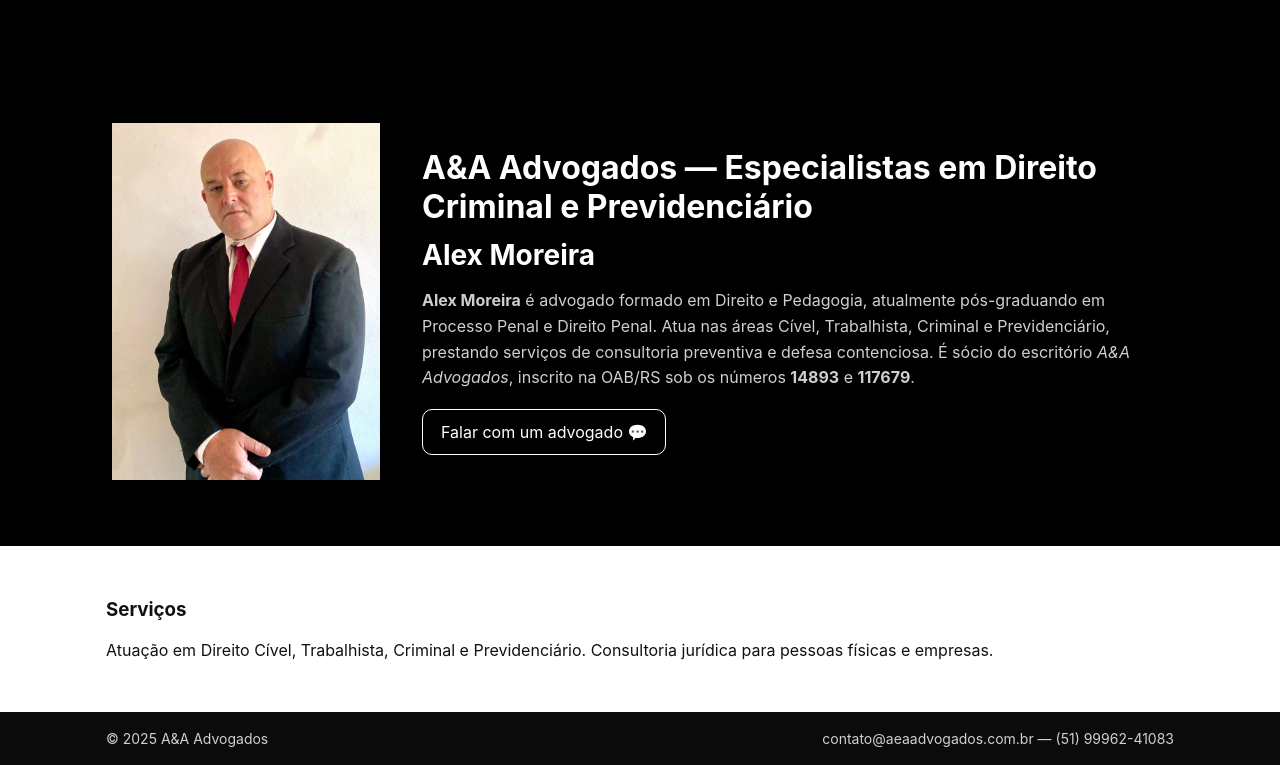
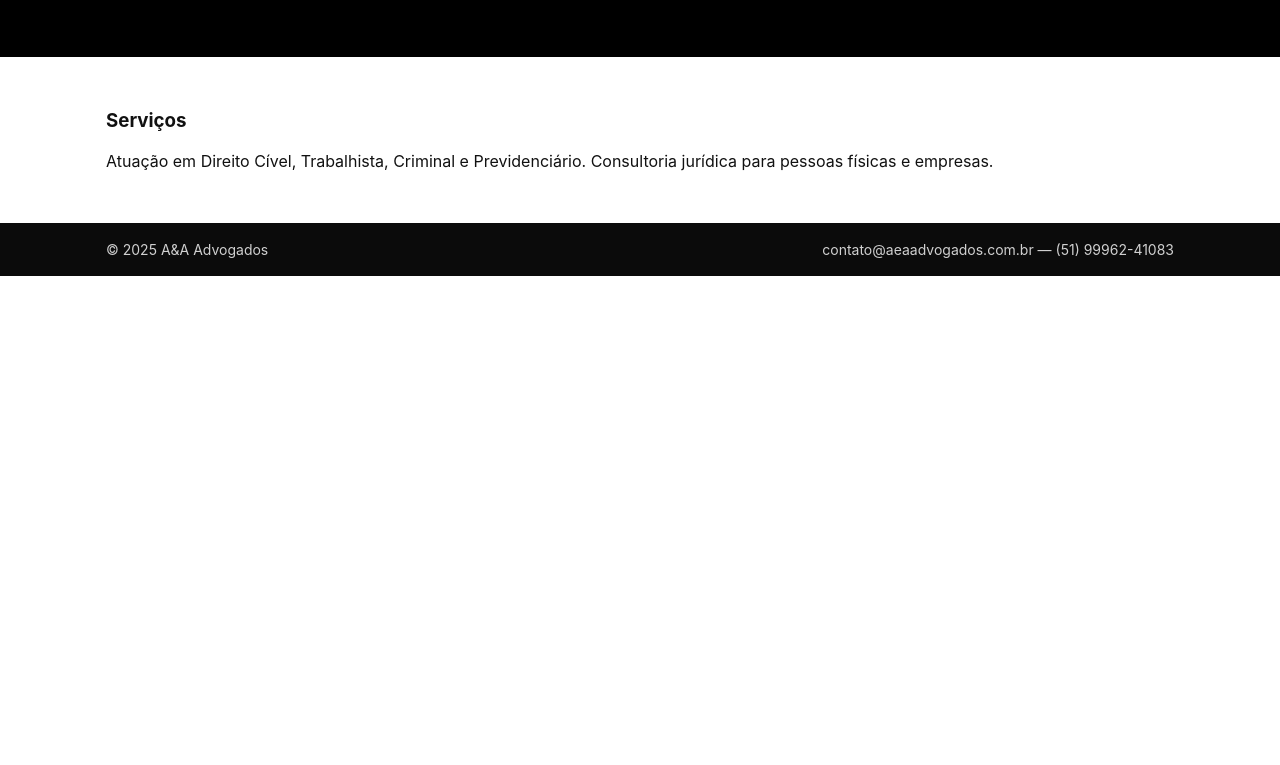
Before and after one commit to Rodrigofrancon/siteAdvogadoAM, a plain HTML site: page index.html in a window 1280 px wide. Shown: the part 1127-1892 px from the top of the page. After the commit the page ends 1403 px from the top, so only its background shows below. Drawn offline with Linux system fonts and the light colour scheme.

Commit message:
Atualização do index7

```diff
--- a/index.html
+++ b/index.html
@@ -79,25 +79,6 @@
 </section>
 
 
-    <section class="hero-dark" style="padding:60px 0">
-      <div class="hero-inner">
-        <div class="hero-photo">
-          <img src="assets/alex.jpg" alt="Alex Moreira">
-        </div>
-
-<div class="hero-bio">
-  <h1 style="margin:0 0 12px;font-size:32px;color:#fff">A&A Advogados — Especialistas em Direito Criminal e Previdenciário</h1>
-<h2>Alex Moreira</h2>
-  <p><strong>Alex Moreira</strong> é advogado formado em Direito e Pedagogia, atualmente pós-graduando em Processo Penal e Direito Penal. Atua nas áreas Cível, Trabalhista, Criminal e Previdenciário, prestando serviços de consultoria preventiva e defesa contenciosa. É sócio do escritório <em>A&A Advogados</em>, inscrito na OAB/RS sob os números <strong>14893</strong> e <strong>117679</strong>.</p>
-  <div class="cta" style="margin-top:18px">
-    <a class="btn" href="https://wa.me/5551996241083" target="_blank" rel="noopener noreferrer">Falar com um advogado 💬</a>
-  </div>
-</div>
-
-        </div>
-      </div>
-    </section>
-
     <section class="section">
       <div class="container">
         <h3>Serviços</h3>
```
